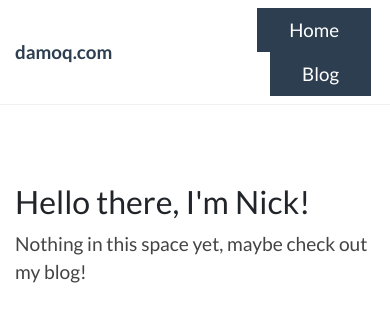
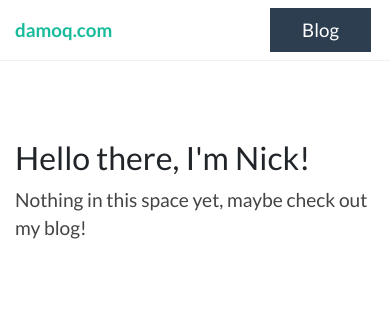
Before and after one commit to nick-mok/damoq.com, a Next.js app: page / in a window 390 px wide. Shown: the top 322 px of the page. Built offline with nearby package versions, Linux system fonts and the light colour scheme.

Commit message:
Made header more mobile responsive, still requires more work

```diff
--- a/components/Header.js
+++ b/components/Header.js
@@ -4,11 +4,15 @@ export const Header = (props) => (
     <div id="header" className="container">
         <div className="row py-2">
             <div className="col-4 align-self-center">
-                <div className=" font-weight-bold text-primary lead">damoq.com</div>
+                <div className="font-weight-bold text-primary lead">
+                    <Link href="/" className="text-primary">
+                        <a>damoq.com</a>
+                    </Link>
+                </div>
             </div>
             <div className="col-8 align-self-center">
                 <ul className="navbar justify-content-end p-0 m-0">
-                    <li className="nav-link mx-1 p-0">
+                    <li className="nav-link mx-1 p-0 d-md-block d-none">
                         <Link href="/">
                             <a className="d-block nav-link lead text-white bg-primary">Home</a>
                         </Link>
```
